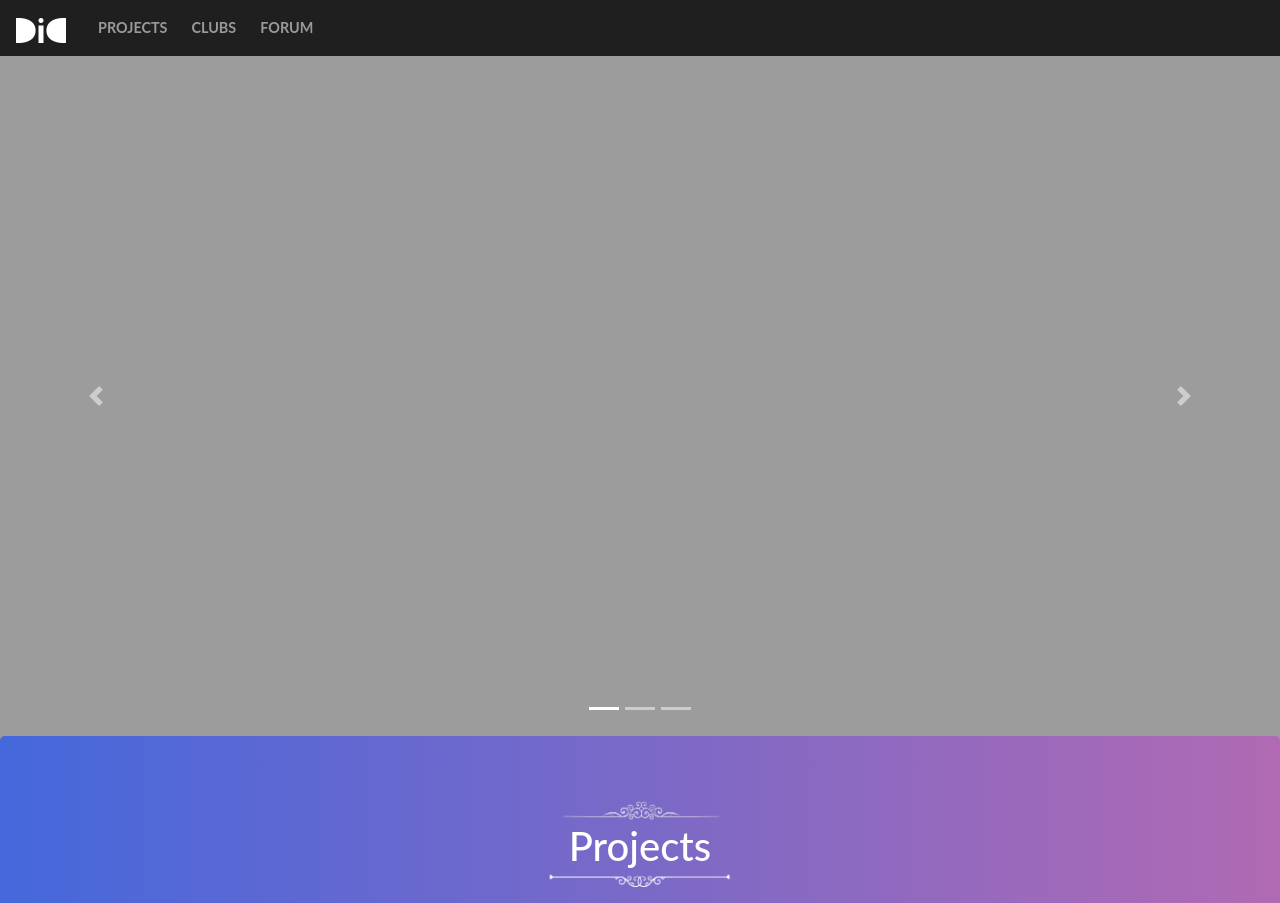
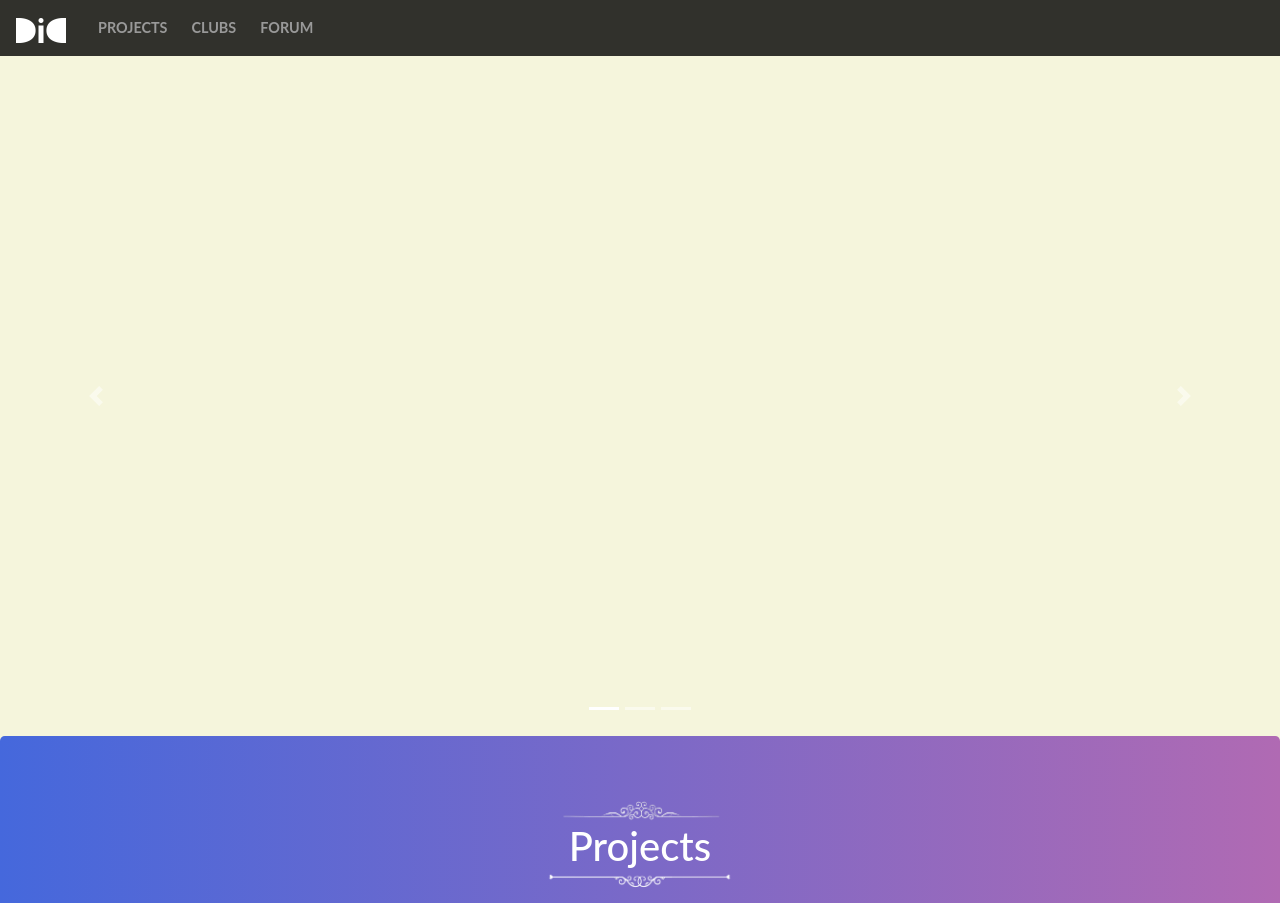
Before and after one commit to ashishrrs/IDC, a Django app: page / in a window 1280 px wide. Shown: the top 903 px of the page. Run offline with Django 3.2, Linux system fonts and the light colour scheme; data comes from the database, SQL or seed files in the repository; some libraries are stand-ins or nearby versions.

Commit message:
v2.7 fixed bugs on projects and clubs page

```diff
--- a/IDC/Clubs/templates/Clubs/base.html
+++ b/IDC/Clubs/templates/Clubs/base.html
@@ -13,7 +13,6 @@
 		<script src="https://stackpath.bootstrapcdn.com/bootstrap/4.4.1/js/bootstrap.min.js" integrity="sha384-wfSDF2E50Y2D1uUdj0O3uMBJnjuUD4Ih7YwaYd1iqfktj0Uod8GCExl3Og8ifwB6" crossorigin="anonymous"></script>
 		<link rel="stylesheet" href='{% static "css/style.css" %}'>
 	</head>
-<div id="page">
 	<body data-spy="scroll" data-target="#navbarResponsive">
 
 		<!---Navigation bar-->
@@ -42,5 +41,4 @@
 		</div>
 
 	</body>
-<div id="page">
 </html>
--- a/IDC/Clubs/templates/Clubs/index.html
+++ b/IDC/Clubs/templates/Clubs/index.html
@@ -7,7 +7,7 @@
 {% block content %}
 <link rel="stylesheet" href='{% static "css/clubsindexstyle.css" %}'>
 <link rel="stylesheet" href="https://cdnjs.cloudflare.com/ajax/libs/font-awesome/4.7.0/css/font-awesome.min.css">
-<div id="page" style="background-image: linear-gradient(to right, #8e2de2, #4a00e0); padding-top: 56px; padding-bottom: 0;"">
+<div id="page" style="background-image: linear-gradient(to right, #8e2de2, #4a00e0); padding-top: 56px; padding-bottom: 0;">
 
 <!--Header-->
 <div class="container py-5">
--- a/IDC/Projects/templates/Projects/index.html
+++ b/IDC/Projects/templates/Projects/index.html
@@ -6,7 +6,7 @@
 {% block content %}
 
 <link rel="stylesheet" href='{% static "css/projectindexstyle.css" %}'>
-<div id="page">
+<div id="page" style="background-color: beige; padding-top: 56px;">
 
 <!--start image slider-->
 <div id="carouselExampleControls" class="carousel slide" data-ride="carousel" data-interval="3000">
@@ -32,7 +32,7 @@
 <!--end image slider-->
 
 <!--jumbotron"Project"-->
-<div class="jumbotron text-center" style="background-image: linear-gradient(to right, #4568DC, #B06AB3); color: #000000">
+<div class="jumbotron text-center" style="background-image: linear-gradient(to right, #4568DC, #B06AB3); color: #000000;">
 	<img src="static/images/over-line.png" class="mx-auto d-block" alt="overline" style="width: 15vw;"/>
 	<h1 style="color: #ffffff; margin-bottom: 0px;">Projects</h1>
 	<img src="static/images/under-line.png" class="mx-auto d-block" alt="underline" style="width: 15vw;"/>
--- a/IDC/static/css/style.css
+++ b/IDC/static/css/style.css
@@ -1,4 +1,6 @@
-body{
+html, body{
+	height: 100%;
+	width: 100%;
     font-family: 'Lato', sans-serif;
     color: #ffffff;
 }
@@ -36,8 +38,3 @@ body{
 #projects{
     padding: 30 px;
 }
-
-#page{
-	background-color:#9c9c9c;
-	padding-top: 56px;
-}
```
